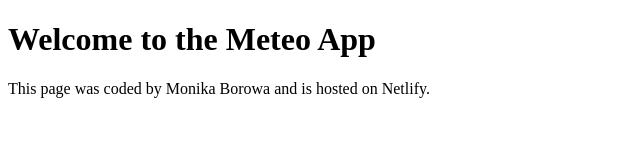
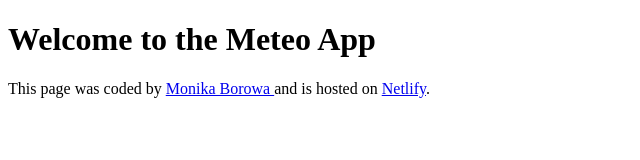
Before and after one commit to boromon/Meteo-app, a plain HTML site: page index.html in a window 1280 px wide. Shown: the whole page, without its empty margins (0-640 px from the left). Drawn offline with Linux system fonts and the light colour scheme.

Commit message:
Inserted links in the footer

```diff
--- a/index.html
+++ b/index.html
@@ -8,7 +8,9 @@
   <body>
     <h1>Welcome to the Meteo App</h1>
     <footer>
-      This page was coded by Monika Borowa and is hosted on Netlify.
+      This page was coded by
+      <a href="https://github.com/boromon"> Monika Borowa </a> and is hosted on
+      <a href="https://weatherpixie.netlify.app/">Netlify</a>.
     </footer>
   </body>
 </html>
```
